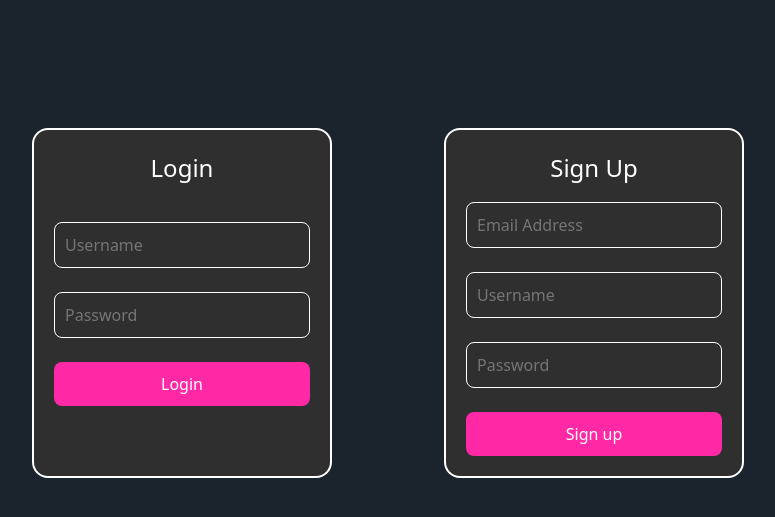
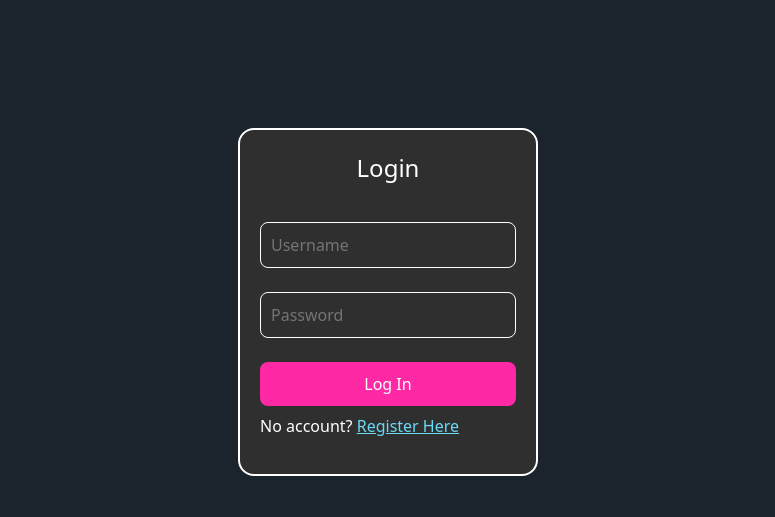
Before and after one commit to 0xM1cx/EVSU-eMap, a Flask app: page / in a window 1280 px wide. Shown: the top 517 px of the page, without its empty margins (252-1027 px from the left). Run offline with Flask 3, Linux system fonts and the light colour scheme.

Commit message:
Adding registration and login logics

```diff
--- a/app.py
+++ b/app.py
@@ -1,4 +1,4 @@
-from flask import Flask, render_template, redirect, flash, url_for
+from flask import Flask, render_template, redirect, flash, url_for, request
 from flask_wtf import FlaskForm
 from wtforms import StringField, PasswordField, SubmitField
 from wtforms.validators import Email, DataRequired, Length, EqualTo
@@ -6,50 +6,68 @@ from werkzeug.security import generate_password_hash, check_password_hash
 from flask_sqlalchemy import SQLAlchemy
 
 app = Flask(__name__)
-# app.config['SECRET_KEY'] = 'kunwariSecretLang'
-# app.config['SQLALCHEMY_DATABASE_URI'] = 'sqlite:///maps_user.db'
-# db = SQLAlchemy(app)
+app.config['SECRET_KEY'] = 'kunwariSecretLang'
+app.config['SQLALCHEMY_DATABASE_URI'] = 'sqlite:///maps_user.db'
+db = SQLAlchemy(app)
 
 
-# class User(db.model):
-#     __table__ = 'User_Table'
-#     id = db.Column(db.Integer, primary_key=True)
-#     email = db.Column(db.String(200), nullable=False)
-#     username = db.Column(db.String(200), nullable=False)
-#     password = db.Column(db.String(200), nullable=False)
+class StudentInfo(db.Model):
+    __tablename__ = 'User_Table'
+    id = db.Column(db.Integer, primary_key=True)
+    email = db.Column(db.String(200), nullable=False)
+    username = db.Column(db.String(200), nullable=False, unique=True)
+    password = db.Column(db.String(200), nullable=False)
 
 
-# class RegistrationForm(FlaskForm):
-#     email = StringField('Email', validators=[DataRequired(), Length(min=3, max=100)])
-#     username = StringField('Username', validators=[DataRequired(), Length(min=3, max=100)])
-#     password = StringField('Password', validators=[DataRequired(), Length(min=3, max=100)])
+class RegistrationForm(FlaskForm):
+    email = StringField('Email', validators=[DataRequired(), Length(min=3, max=100)])
+    username = StringField('Username', validators=[DataRequired(), Length(min=3, max=100)])
+    password = StringField('Password', validators=[DataRequired(), Length(min=3, max=100)])
+    signup = SubmitField('Sign Up')
+
+class LoginForm(FlaskForm):
+    username = StringField('Username', validators=[DataRequired()])
+    password = PasswordField('Password', validators=[DataRequired()])
+    submit = SubmitField('Log In')
 
 
-# class LoginForm(FlaskForm):
-#     email = StringField('Email', validators=[DataRequired()])
-#     password = PasswordField('Password', validators=[DataRequired()])
-#     submit = SubmitField('Log In')
 
+@app.route('/', methods=['GET'])
+def home():
+    loginForm = LoginForm()
 
-# app.route('/', methods=['POST'])
-# def register():
-#     form = RegistrationForm()
+    if loginForm.validate_on_submit():
+        username = loginForm.username.data
+        password = loginForm.password.data
 
-#     if form.validate_on_submit():
-#        pass
+        student = StudentInfo.query.filter_by(username).first()
+        if student and check_password_hash(student.password, password):
+            return redirect(url_for('landing'))
 
-#     return render_template('login.html', form=form)
+    return render_template('login.html', loginForm=loginForm)
 
+@app.route('/register', methods=['POST', 'GET' ])
+def register():
+    registrationForm = RegistrationForm()
 
-@app.route('/')
-def home():
-    return render_template('login.html')
+    if registrationForm.validate_on_submit():
+        email = registrationForm.email.data
+        username = registrationForm.username.data
+        password = registrationForm.password.data
+        registerInfo =  StudentInfo(email=email, username=username, password=generate_password_hash(password))
+        db.session.add(registerInfo)
+        db.session.commit()
 
-@app.route('/home')
+        return redirect(url_for('home'))
+
+    return render_template('register.html', registrationForm=registrationForm)
+
+@app.route('/home', methods=['POST', 'GET'])
 def landing():
-    return render_template('main.html')
+    if request.method== 'POST':
+        return render_template('main.html')
 
 if __name__ == '__main__':
-    # with app.app_context():
-    #     db.create_all()
+    with app.app_context():
+        db.create_all()
     app.run(debug=True)
--- a/static/css/style.css
+++ b/static/css/style.css
@@ -78,8 +78,9 @@ body {
     background: #42e4e4;
     transition: 300ms;
 }
-
-
+.register-here {
+    color: rgb(106, 218, 246);
+}
 
 /* Sign up Container */
 .signup-text {
@@ -105,6 +106,7 @@ body {
     background: transparent;
     border: solid white 1px;
     border-radius: 1vh;
+    color: #000000;
 }
 
 
--- a/static/js/functions.js
+++ b/static/js/functions.js
@@ -18,6 +18,7 @@ const logIn = () => {
         password: log_Password.value
     };
     saveDataToLocalStorage(userData);
+
 }
 
 // signup onclick function
--- a/templates/login.html
+++ b/templates/login.html
@@ -5,7 +5,7 @@
 <head>
     <meta charset="UTF-8">
     <meta name="viewport" content="width=device-width, initial-scale=1.0">
-    <title>Login or Sign Up</title>
+    <title>{% block title %} Login or Sign Up {% endblock %}</title>
 
     <!-- stylesheet -->
     <link rel="stylesheet" href="{{ url_for('static', filename='css/style.css') }}">
@@ -16,47 +16,32 @@
 
 <body>
 
-
+{% block content %}
     <div class="page d-md-flex d-sm-block justify-content-center" id="main">
 
         <!-- Login -->
         <div class="login-container">
-            <form action="">     <!-- NONE -->
+            <form action="{{ url_for('landing') }}" method="post">
+                {{ loginForm.csrf_token }}    <!-- NONE -->
                 <p class="login-text">Login</p>
 
                 <div class="user-input">
-                    <input type="text" class="display-input" placeholder="Username" id="display-username">
-                    <input type="password" class="display-password" placeholder="Password" id="display-password">
+                    <input type="text" name="username" class="display-input" placeholder="Username" id="display-username">
+                    <input type="password" name="password" class="display-password" placeholder="Password" id="display-password">
                 </div>
 
-                <button type="submit" class="login-button" id="goto-main">Login</button>
+                {{ loginForm.submit(class="login-button") }}
+                <p class="pt-2">No account? <a class="register-here" href="{{ url_for('register')}}">Register Here</a></p>
             </form>
         </div>
 
-
-        <div class="p-5 m-2"></div>  <!-- DIVIDER -->
-
-        <!-- Sign Up -->
-        <div class="signup-container">
-            <form action="">
-                <p class="signup-text">Sign Up</p>
-
-                <div class="signup-input">
-                    <input type="text" class="email-input" placeholder="Email Address" id="user-email-input">
-                    <input type="text"class="username-input"  placeholder="Username" id="user-username-input">
-                    <input type="password" class="password-input" placeholder="Password" id="user-password-input">
-                </div>
-
-                <button type="submit" class="signup-button" id="goto-signup">Sign up</button>
-
-            </form>
-        </div>
     </div>
 
 
 <script src="https://cdn.jsdelivr.net/npm/bootstrap@5.3.2/dist/js/bootstrap.bundle.min.js" integrity="sha384-C6RzsynM9kWDrMNeT87bh95OGNyZPhcTNXj1NW7RuBCsyN/o0jlpcV8Qyq46cDfL" crossorigin="anonymous"></script>
 
 </body>
-<script src="{{ url_for('static', filename='js/functions.js') }}"></script>
+<!-- <script src="{{ url_for('static', filename='js/functions.js') }}"></script> -->
+{% endblock %}
 
 </html>
```
Also changed, not shown: templates/register.html (added, +23 -0 lines), instance/maps_user.db (added).
